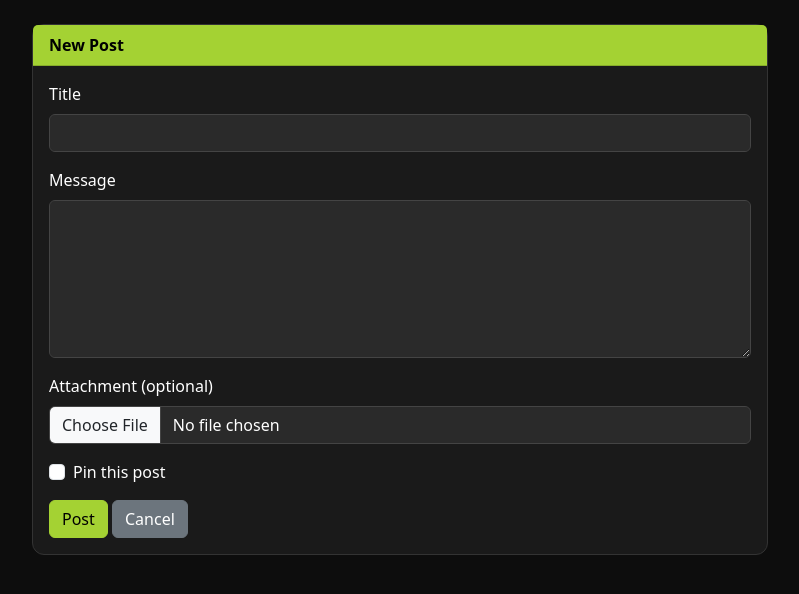
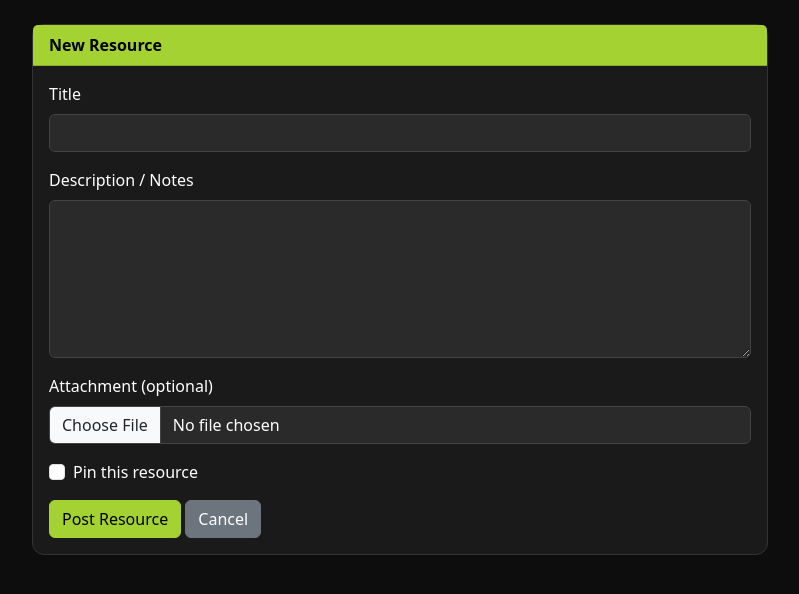
Before and after one commit to amfb98/church-safety-app, a Flask app: page /messages/add in a window 1280 px wide. Shown: the part 62-656 px from the top of the page, without its empty margins (240-1039 px from the left). Run offline with Flask 3, Linux system fonts and the light colour scheme; a user stored in the database is signed in.

Commit message:
Update message_form.html

```diff
--- a/templates/message_form.html
+++ b/templates/message_form.html
@@ -1,10 +1,10 @@
 {% extends "base.html" %}
-{% block title %}{{ 'Edit Post' if msg else 'New Post' }}{% endblock %}
+{% block title %}{{ 'Edit Resource' if msg else 'New Resource' }}{% endblock %}
 {% block content %}
 <div class="row justify-content-center">
     <div class="col-md-8">
         <div class="card">
-            <div class="card-header">{{ 'Edit Post' if msg else 'New Post' }}</div>
+            <div class="card-header">{{ 'Edit Resource' if msg else 'New Resource' }}</div>
             <div class="card-body">
                 <form method="POST" enctype="multipart/form-data">
                     <div class="mb-3">
@@ -13,7 +13,7 @@
                                value="{{ msg.title if msg else '' }}">
                     </div>
                     <div class="mb-3">
-                        <label class="form-label">Message</label>
+                        <label class="form-label">Description / Notes</label>
                         <textarea name="content" class="form-control" rows="6" required>{{ msg.content if msg else '' }}</textarea>
                     </div>
 
@@ -31,11 +31,11 @@
                     {% if not msg and current_user.role == 'admin' %}
                     <div class="mb-3 form-check">
                         <input type="checkbox" name="is_pinned" class="form-check-input" id="pin">
-                        <label class="form-check-label" for="pin">Pin this post</label>
+                        <label class="form-check-label" for="pin">Pin this resource</label>
                     </div>
                     {% endif %}
 
-                    <button type="submit" class="btn btn-primary">{{ 'Save Changes' if msg else 'Post' }}</button>
+                    <button type="submit" class="btn btn-primary">{{ 'Save Changes' if msg else 'Post Resource' }}</button>
                     <a href="{{ url_for('messages') if not msg else url_for('message_detail', msg_id=msg.id) }}" class="btn btn-secondary">Cancel</a>
                 </form>
             </div>
```
